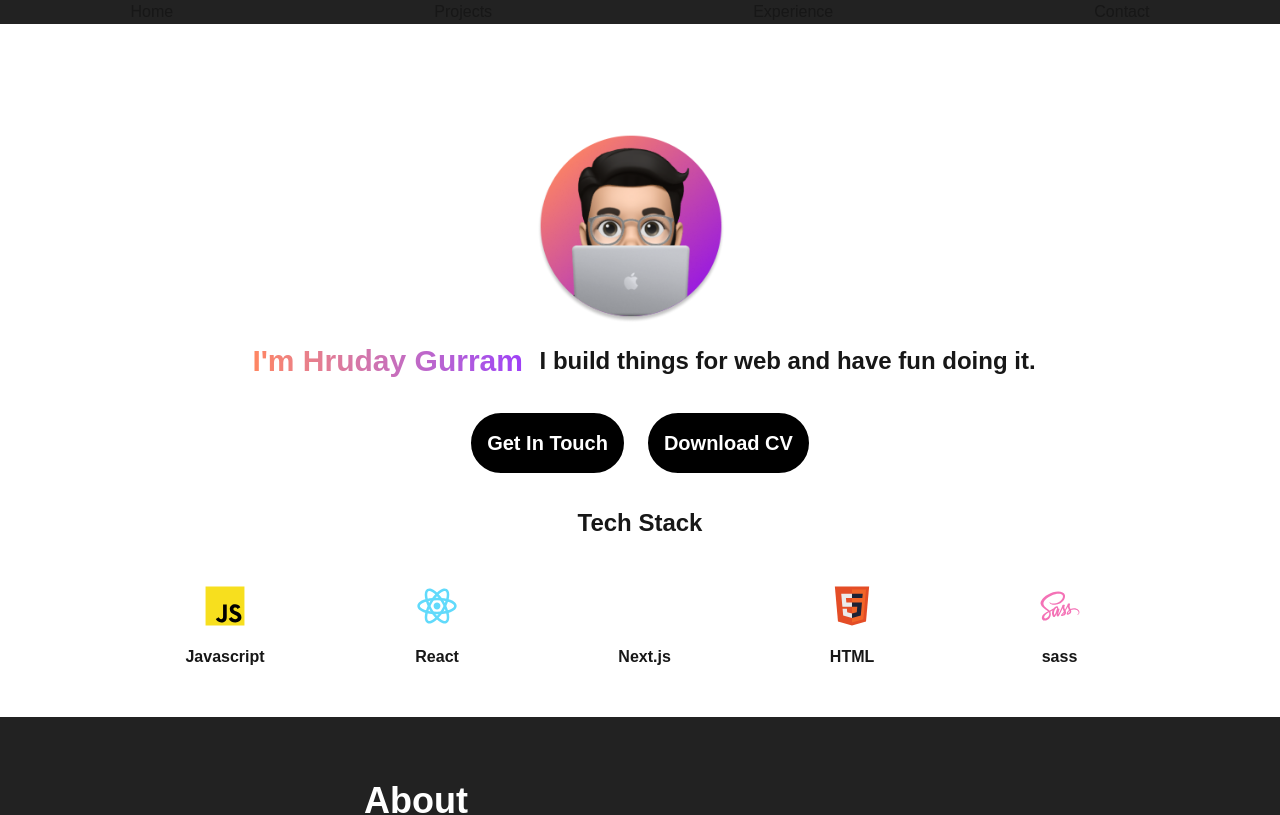
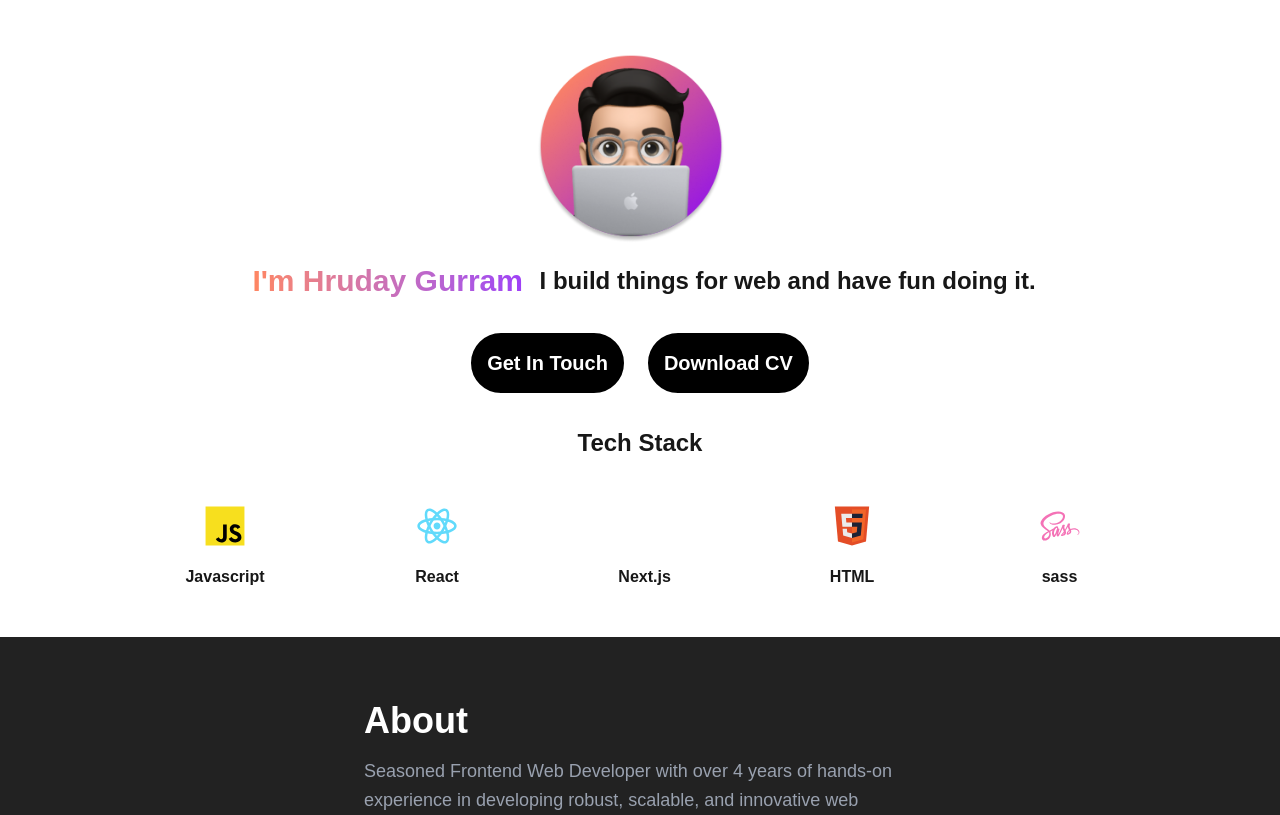
Before and after one commit to HrudayGurram/portfolio, a Next.js app: page / in a window 1280 px wide. Shown: the top 815 px of the page. Built offline with nearby package versions, Linux system fonts and the light colour scheme.

Commit message:
Adding description to the site

```diff
--- a/app/layout.tsx
+++ b/app/layout.tsx
@@ -28,7 +28,7 @@ export default function RootLayout({
       <body
         className={`${geistSans.variable} ${geistMono.variable} antialiased`}
       >
-        <header className="fixed z-auto top-0 w-full">
+        {/* <header className="fixed z-auto top-0 w-full">
           <div className="bg-[#222222] min-h-[80]">
             <div className="flex items-center justify-around min-h-[80]">
               <span>Home</span>
@@ -37,8 +37,9 @@ export default function RootLayout({
               <span>Contact</span>
             </div>
           </div>
-        </header>
-        <div className="mt-[80px]">
+        </header> */}
+        {/* <div className="mt-[80px]"> */}
+        <div>
           {children}
         </div>
         <footer className="flex items-center w-full justify-around min-h-[80] bg-[#222222] text-gray-300 p-16">
```
